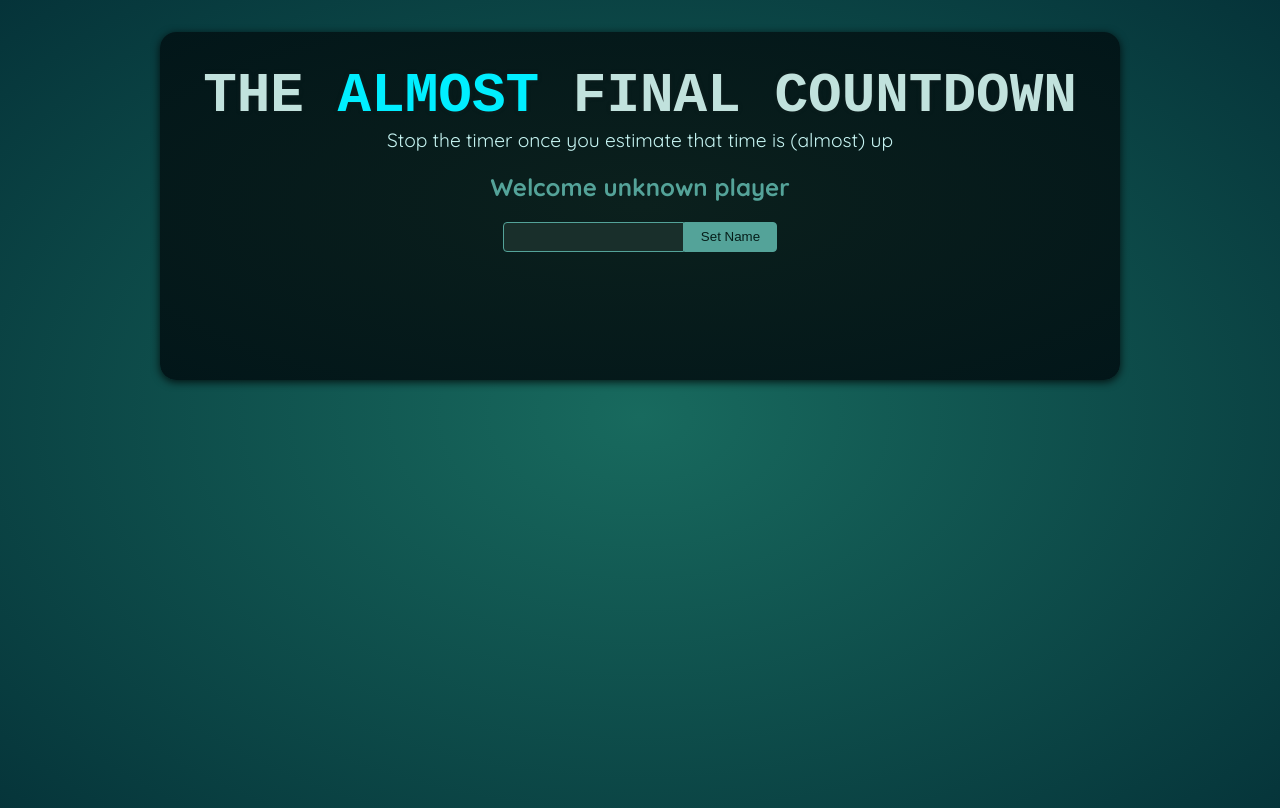
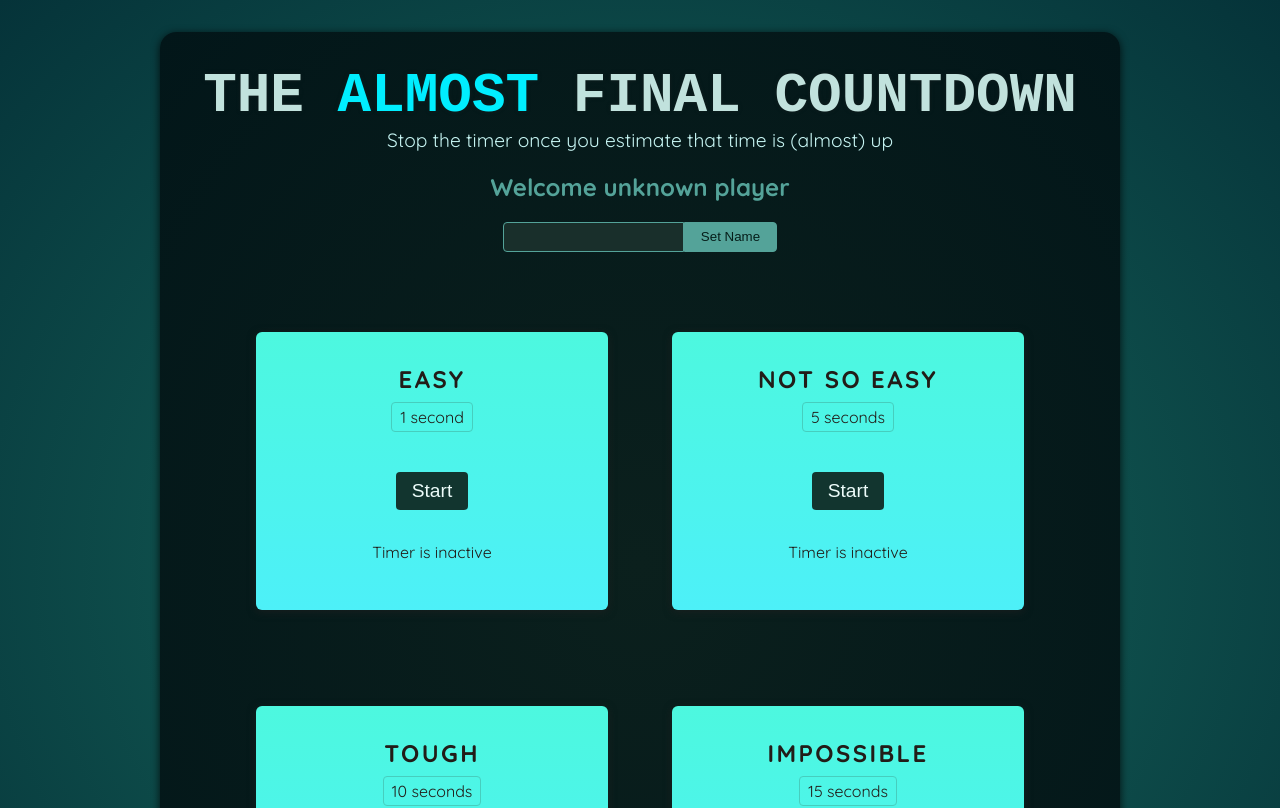
Before and after one commit to d1monsterinho/countdown-play, a React (Vite) app: page / in a window 1280 px wide. Shown: the top 808 px of the page. Built offline with nearby package versions, Linux system fonts and the light colour scheme; a web font is replaced by a local one.

Commit message:
Add timer functionality, restructure dirs

```diff
--- a/src/App.jsx
+++ b/src/App.jsx
@@ -1,10 +1,16 @@
-import Player from './components/Player.jsx';
+import Player from './components/player/Player.jsx';
+import Timer from './components/timerChallenge/TimerChallenge.jsx'
 
 function App() {
   return (
     <>
       <Player />
-      <div id="challenges"></div>
+      <div id="challenges">
+        <Timer title='Easy' targetTime={1} />
+        <Timer title='Not so easy' targetTime={5} />
+        <Timer title='Tough' targetTime={10} />
+        <Timer title='Impossible' targetTime={15} />
+      </div>
     </>
   );
 }
--- a/src/components/Player.jsx
+++ b/src/components/player/Player.jsx
@@ -1,4 +1,4 @@
-import { useRef, useState } from "react";
+import { useRef, useState } from 'react';
 
 export default function Player() {
   const playerNameInputRef = useRef(null);
--- /dev/null
+++ b/src/components/timerChallenge/TimerChallenge.jsx
@@ -0,0 +1,41 @@
+import { useRef, useState } from 'react';
+
+export default function TimerChallenge({ title, targetTime }) {
+    const [timerStarted, setTimerStarted] = useState(false);
+    const [timerExpired, setTimerExpired] = useState(false);
+
+    const timerRef = useRef();
+
+    const handleTimerButton = timerStarted ? handleStopButton : handleStartButton;
+
+    function handleStartButton() {
+        setTimerStarted(true);
+
+        timerRef.current = setTimeout(() => {
+            setTimerExpired(true);
+        }, targetTime * 1000);
+    }
+
+    function handleStopButton() {
+        clearTimeout(timerRef.current);
+        setTimerStarted(false);
+    }
+
+    return (
+        <section className='challenge'>
+            <h2>{title}</h2>
+            {timerExpired && <p>You lost!</p>}
+            <p className='challenge-time'>
+                {`${targetTime} second${targetTime > 1 ? 's' : ''}`}
+            </p>
+            <p>
+                <button onClick={handleTimerButton}>
+                    {timerStarted ? 'Stop' : 'Start'}
+                </button>
+            </p>
+            <p className={timerStarted ? 'active' : undefined}>
+                {timerStarted ? 'Timer is running...' : 'Timer is inactive'}
+            </p>
+        </section>
+    )
+}
```
